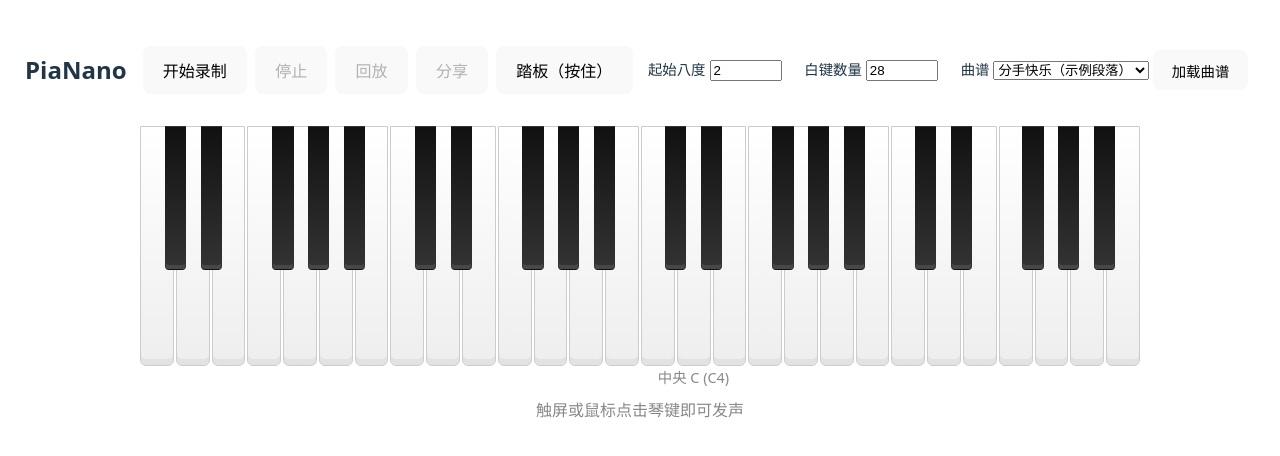
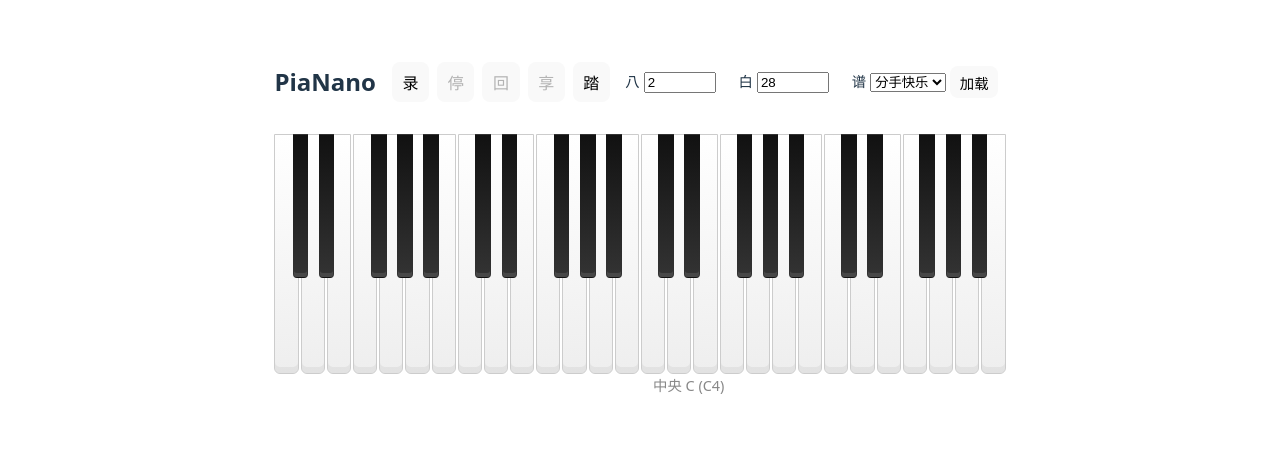
Before and after one commit to cxczy/pianano, a website built with Vite: page index.html in a window 1280 px wide. Shown: the part 158-614 px from the top of the page. Built offline with nearby package versions, Linux system fonts and the light colour scheme.

Commit message:
style: 优化移动端横屏样式并简化按钮文本
调整按钮内边距和移动端横屏布局，简化界面按钮文本以提高空间利用率

```diff
--- a/index.html
+++ b/index.html
@@ -11,25 +11,25 @@
       <header class="app-header">
         <h1>PiaNano</h1>
         <div class="controls">
-          <button id="recordBtn" aria-pressed="false">开始录制</button>
-          <button id="stopBtn" disabled>停止</button>
-          <button id="playBtn" disabled>回放</button>
-          <button id="shareBtn" disabled>分享</button>
-          <button id="pedalBtn" aria-pressed="false" title="空格键也可按住">踏板（按住）</button>
+          <button id="recordBtn" aria-pressed="false">录</button>
+          <button id="stopBtn" disabled>停</button>
+          <button id="playBtn" disabled>回</button>
+          <button id="shareBtn" disabled>享</button>
+          <button id="pedalBtn" aria-pressed="false" title="空格键也可按住">踏</button>
           <label class="ctrl-field">
-            <span>起始八度</span>
+            <span>八</span>
             <input id="startOctave" type="number" min="1" max="7" value="2" />
           </label>
           <label class="ctrl-field">
-            <span>白键数量</span>
+            <span>白</span>
             <input id="whiteCount" type="number" min="7" max="28" value="28" />
           </label>
           <label class="ctrl-field">
-            <span>曲谱</span>
+            <span>谱</span>
             <select id="songSelect">
               <option value="">— 选择 —</option>
             </select>
-            <button id="loadSongBtn">加载曲谱</button>
+            <button id="loadSongBtn">加载</button>
           </label>
         </div>
       </header>
@@ -39,9 +39,9 @@
           <div class="black-keys" id="blackKeys"></div>
         </div>
       </main>
-      <footer class="app-footer">
+      <!-- <footer class="app-footer">
         <span class="hint">触屏或鼠标点击琴键即可发声</span>
-      </footer>
+      </footer> -->
     </div>
     <script type="module" src="/src/main.js"></script>
   </body>
--- a/public/songs/index.json
+++ b/public/songs/index.json
@@ -2,7 +2,7 @@
   "songs": [
     {
       "id": "fen_shou_kuai_le",
-      "title": "分手快乐（示例段落）",
+      "title": "分手快乐",
       "tempo": 92,
       "baseOctave": 4,
       "notationPath": "fen_shou_kuai_le.txt"
--- a/src/style.css
+++ b/src/style.css
@@ -66,7 +66,7 @@ h1 {
 button {
   border-radius: 8px;
   border: 1px solid transparent;
-  padding: 0.6em 1.2em;
+  padding: 0.3em 0.6em;
   font-size: 1em;
   font-weight: 500;
   font-family: inherit;
@@ -210,3 +210,26 @@ button:focus-visible {
   margin-top: 1rem;
   color: #888;
 }
+/* 手机横屏优化 */
+@media (max-width: 950px) and (orientation: landscape) {
+  #app {
+    padding: 0;
+    margin: 0;
+    width: 100%;
+  }
+  .app-header {
+    flex-wrap: wrap;
+    gap: 0.5rem;
+  }
+  .controls {
+    flex-wrap: wrap;
+    gap: 0.3rem;
+  }
+  .ctrl-field span {
+    display: none; /* 节省空间，仅保留输入框 */
+  }
+  .keyboard {
+    width: 100%;
+    height: 200px;
+  }
+}
```
